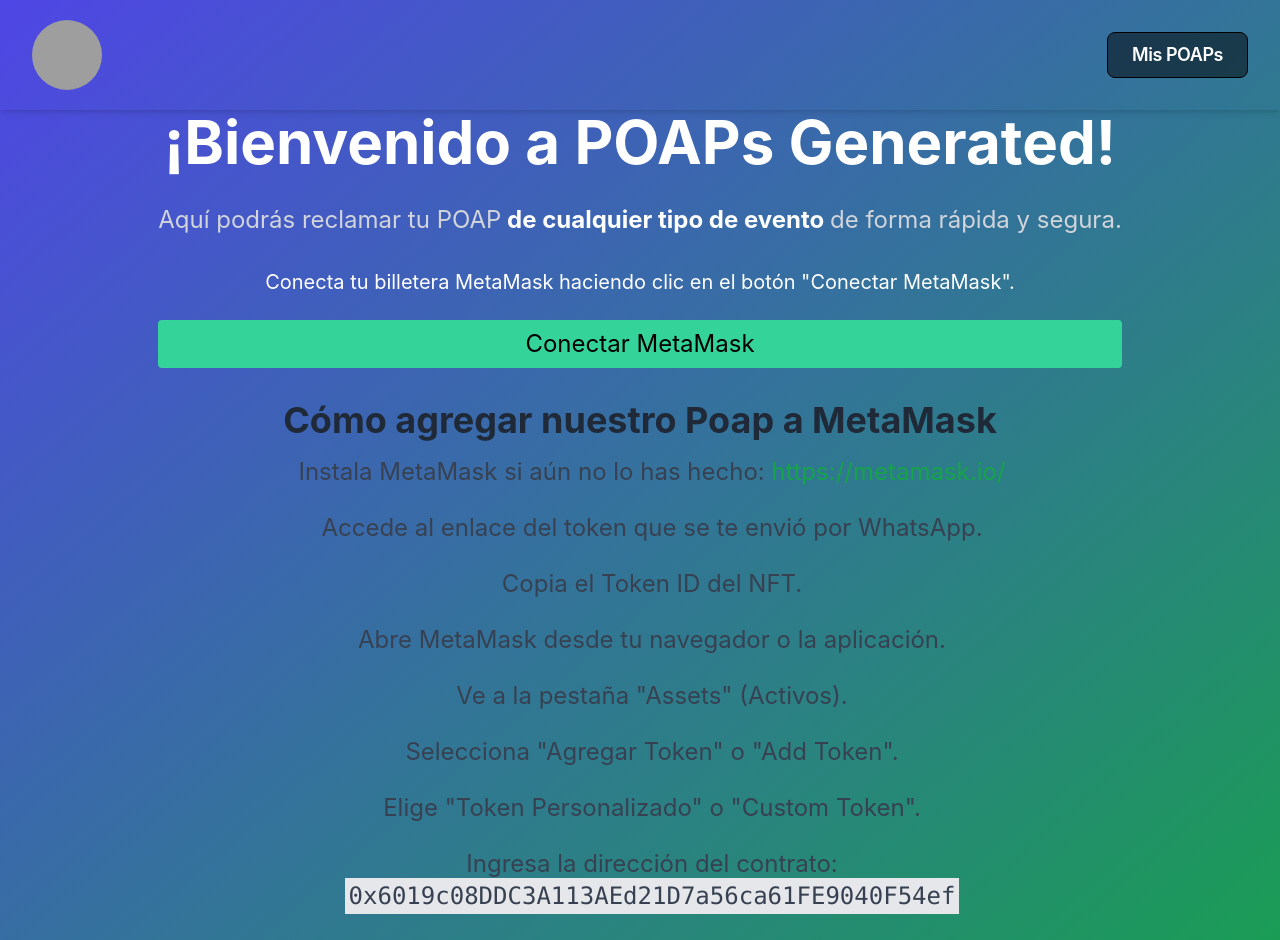
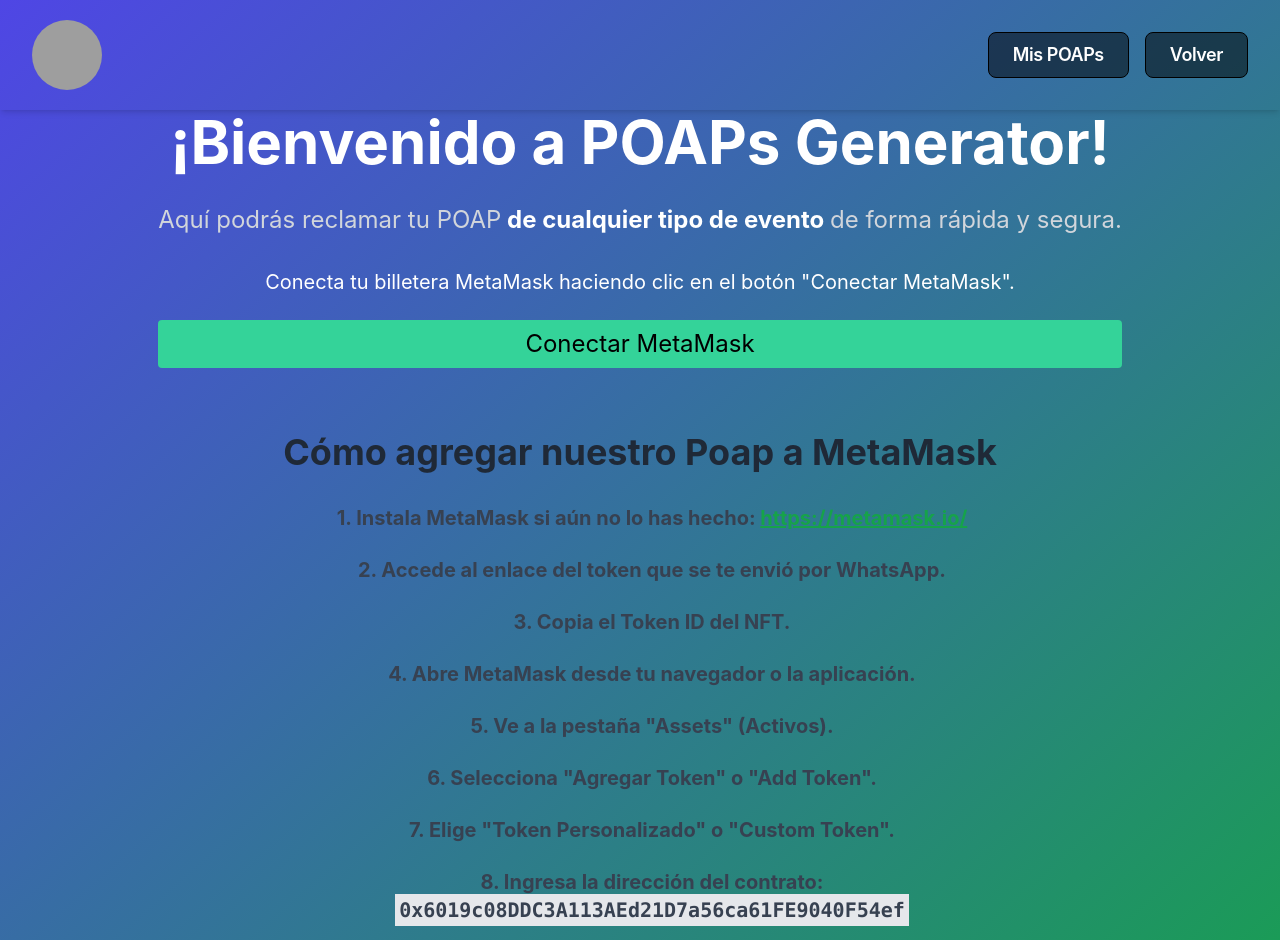
Before and after one commit to Colifaa/Andino, a Next.js app: page /mint/1 in a window 1280 px wide. Shown: the top 940 px of the page. Built offline with nearby package versions, Linux system fonts and the light colour scheme; grey boxes are pictures that could not be loaded.

Commit message:
finalizado

```diff
--- a/src/components/Cards.jsx
+++ b/src/components/Cards.jsx
@@ -89,11 +89,15 @@
       {isDrawer ? (
         // Contenido específico para el Drawer
         <div>
-          <p className="text-4xl font-bold text-green-500">Evento: {card.name}</p>
+            <Flex align="center" justify="center">
+          <p className="text-4xl font-bold text-green-700">Evento: {card.name}</p>
+          </Flex>
           <Flex mt="10" align="center" justify="center">
             <Image src={card.image} alt={card.title} objectFit="cover" rounded="full" borderRadius="full" boxSize="220px" />
           </Flex>
-          <p className="text-4xl font-bold text-red-500">{card.description}</p>
+          <Flex align="center" justify="center">
+          <p className=" mt=10 text-4xl font-bold text-red-900">{card.description}</p>
+          </Flex>
         </div>
       ) : (
         // Contenido para la tarjeta
@@ -143,7 +147,8 @@
             </DrawerHeader>
             <DrawerBody mt="10" size="md" color="blue" borderRadius="50px">
   {selectedCard && renderCardContent(selectedCard, true)}
-  <div className="mt-8 bg-green-700 text-BLACK p-4 rounded-md mb-4">
+  <div className="mt-8 mb-4 text-blue relative text-center bg-emerald-400 text-black inline-block hover:bg-emerald-300 rounded-md">
+
     <p className="text-2xl font-semibold">¡FELICIDADES POR HABER CULMINADO CON EL EVENTO!</p>
     <p className="text-lg">Esperamos que disfrutes tu Poap. ¡Gracias por participar!</p>
   </div>
--- a/src/components/CardsUser.jsx
+++ b/src/components/CardsUser.jsx
@@ -152,9 +152,12 @@
       bgImage="https://media.istockphoto.com/id/1135953192/es/foto/bosque-en-una-cresta-de-monta%C3%B1a-cubierta-de-nieve-v%C3%ADa-l%C3%A1ctea-en-un-cielo-estrellado-noche-de.jpg?s=2048x2048&w=is&k=20&c=N5ts0vAVPWN3krWvLNWtdCg7hkxHvuqCJHJQSAN6jr4="
     >
       <DrawerHeader borderBottomWidth="1px" borderBottomColor="orange" color="orange">
-        Detalles de la tarjeta
+        My Poap
       </DrawerHeader>
       <DrawerBody mt="10" size="md" borderRadius="50px">
+      <Flex align="center" justify="center">
+      <h3 className="text-4xl font-bold mb-2 text-green-700 font-serif mt-8 mb-4"> Evento: {selectedCard?.name}</h3>
+      </Flex>
         <Flex align="center" justify="center">
           <Image
             src={selectedCard?.image}
@@ -165,12 +168,20 @@
             boxSize="220px"
           />
         </Flex>
-        <h3 className="text-4xl font-bold mb-2 text-gray-800 font-serif">{selectedCard?.name}</h3>
-        <p className="text-4xl font-bold mb-2 text-gray-800 font-serif">{selectedCard?.description}</p>
+        <Flex  align="center" justify="center">
+        <p className="text-4xl font-bold mb-2 text-red-900 font-serif mt-8 mb-4">{selectedCard?.description}</p>
+        </Flex>
+
+        <div className="mt-8 mb-4 text-blue relative text-center bg-emerald-400 text-black inline-block hover:bg-emerald-300 rounded-md ">
+
+         <p className="text-2xl font-semibold">¡FELICIDADES POR HABER CREADO UN NUEVO EVENTO!</p>
+         <p className="text-lg">Esperamos que disfrutes tu Poap. ¡Gracias por participar!</p>
+       </div>
 
         <Button mt={4} onClick={closeDrawer}>
           Cerrar
         </Button>
+
       </DrawerBody>
     </DrawerContent>
   </DrawerOverlay>
--- a/src/components/CardsUsersRecent.jsx
+++ b/src/components/CardsUsersRecent.jsx
@@ -86,11 +86,15 @@
       {isDrawer ? (
         // Contenido específico para el Drawer
         <div>
-          <p className="text-4xl font-bold text-green-500">Evento: {card.name}</p>
+           <Flex  align="center" justify="center">
+          <p className="text-4xl font-bold text-green-700">Evento: {card.name}</p>
+          </Flex>
           <Flex mt="10" align="center" justify="center">
             <Image src={card.image} alt={card.title} objectFit="cover" rounded="full" borderRadius="full" boxSize="220px" />
           </Flex>
-          <p className="text-4xl font-bold text-red-500">Descripcion: {card.description}</p>
+          <Flex mt="10" align="center" justify="center">
+          <p className="text-4xl font-bold text-red-900"> {card.description}</p>
+          </Flex>
         </div>
       ) : (
         // Contenido para la tarjeta
@@ -138,10 +142,11 @@
       </DrawerHeader>
       <DrawerBody mt="10" size="md" color="blue" borderRadius="50px">
         {selectedDrawerCard && renderCardContent(selectedDrawerCard, true)}
-        <div className="mt-8 bg-green-700 text-BLACK p-4 rounded-md mb-4">
-    <p className="text-2xl font-semibold">¡FELICIDADES POR HABER CULMINADO CON EL EVENTO!</p>
-    <p className="text-lg">Esperamos que disfrutes tu Poap. ¡Gracias por participar!</p>
-  </div>
+        <div className="mt-8 mb-4 text-blue relative text-center bg-emerald-400 text-black inline-block hover:bg-emerald-300 rounded-md">
+
+         <p className="text-2xl font-semibold">¡FELICIDADES POR HABER CULMINADO CON EL EVENTO!</p>
+         <p className="text-lg">Esperamos que disfrutes tu Poap. ¡Gracias por participar!</p>
+       </div>
         <Button mt={4} onClick={closeDrawer}>
           Cerrar
         </Button>
--- a/src/components/MetamaskPasos.jsx
+++ b/src/components/MetamaskPasos.jsx
@@ -2,14 +2,14 @@
 
 function MetamaskPasos() {
   return (
-    <div className="container max-w-4xl mx-auto px-4">
-      <h1 className="text-4xl font-bold mb-4 text-gray-800">Cómo agregar nuestro Poap a MetaMask</h1>
+    <div className="container max-w-4xl mx-auto px-4 py-8">
+      <h1 className="text-4xl font-bold mb-8 text-gray-800">Cómo agregar nuestro Poap a MetaMask</h1>
       <ol className="list-none pl-6 text-lg text-gray-700">
         <li className="mb-6">
-          <p className="text-2xl">
-            Instala MetaMask si aún no lo has hecho:{' '}
+          <p className="text-xl font-bold ">
+            1. Instala MetaMask si aún no lo has hecho:{' '}
             <a
-              className="text-green-600"
+              className="text-green-600 underline"
               href="https://metamask.io/"
               target="_blank"
               rel="noopener noreferrer"
@@ -19,34 +19,34 @@
           </p>
         </li>
         <li className="mb-6">
-          <p className="text-2xl">Accede al enlace del token que se te envió por WhatsApp.</p>
+          <p className="text-xl font-bold ">2. Accede al enlace del token que se te envió por WhatsApp.</p>
         </li>
         <li className="mb-6">
-          <p className="text-2xl">Copia el Token ID del NFT.</p>
+          <p className="text-xl font-bold">3. Copia el Token ID del NFT.</p>
         </li>
         <li className="mb-6">
-          <p className="text-2xl">Abre MetaMask desde tu navegador o la aplicación.</p>
+          <p className="text-xl font-bold">4. Abre MetaMask desde tu navegador o la aplicación.</p>
         </li>
         <li className="mb-6">
-          <p className="text-2xl">Ve a la pestaña "Assets" (Activos).</p>
+          <p className="text-xl font-bold">5. Ve a la pestaña "Assets" (Activos).</p>
         </li>
         <li className="mb-6">
-          <p className="text-2xl">Selecciona "Agregar Token" o "Add Token".</p>
+          <p className="text-xl font-bold">6. Selecciona "Agregar Token" o "Add Token".</p>
         </li>
         <li className="mb-6">
-          <p className="text-2xl">Elige "Token Personalizado" o "Custom Token".</p>
+          <p className="text-xl font-bold">7. Elige "Token Personalizado" o "Custom Token".</p>
         </li>
         <li className="mb-6">
-          <p className="text-2xl">
-            Ingresa la dirección del contrato:{' '}
+          <p className="text-xl font-bold">
+            8. Ingresa la dirección del contrato:{' '}
             <code className="bg-gray-200 p-1">0x6019c08DDC3A113AEd21D7a56ca61FE9040F54ef</code>
           </p>
         </li>
         <li className="mb-6">
-          <p className="text-2xl">Ingresa el Token ID que copiaste.</p>
+          <p className="text-xl font-bold">9. Ingresa el Token ID que copiaste.</p>
         </li>
         <li className="mb-6">
-          <p className="text-2xl">Confirma la adición del NFT.</p>
+          <p className="text-xl font-bold">10. Confirma la adición del NFT.</p>
         </li>
       </ol>
     </div>
--- a/src/components/NavBarUser.jsx
+++ b/src/components/NavBarUser.jsx
@@ -1,11 +1,19 @@
 import { Flex, Box, Image } from '@chakra-ui/react';
 import Link from 'next/link';
+import { useRouter } from 'next/router';
 
 const NavBarUser = () => {
+  const router = useRouter();
+
+  const handleBack = () => {
+    router.back();
+  };
+
   return (
     <Box bg="white" boxShadow="md">
       <nav className="fixed inset-x-0 top-0 z-10 w-full px-4 py-1 bg-[#YourPOAPColor] shadow-md border-[#YourBorderColor] dark:bg-[#YourDarkColor] transition duration-700 ease-out">
         <Flex justify="space-between" align="center" p={4}>
+
           <Link href="/">
             <Box width="8rem" height="auto">
               <Image
@@ -18,12 +26,17 @@
           </Link>
           <div className="flex items-center space-x-4 text-lg font-semibold tracking-tight">
             <Link
-
-              className=" px-6 py-2 text-white transition duration-500 ease-out bg-black bg-opacity-50 border border-black rounded-lg hover:bg-opacity-100"
+              className="px-6 py-2 text-white transition duration-500 ease-out bg-black bg-opacity-50 border border-black rounded-lg hover:bg-opacity-100"
               href="/collection"
             >
-       Mis POAPs
+              Mis POAPs
             </Link>
+            <button
+              className="px-6 py-2 text-white transition duration-500 ease-out bg-black bg-opacity-50 border border-black rounded-lg hover:bg-opacity-100"
+              onClick={handleBack}
+            >
+              Volver
+            </button>
           </div>
         </Flex>
       </nav>
--- a/src/pages/mint/[eventId].js
+++ b/src/pages/mint/[eventId].js
@@ -86,7 +86,7 @@
         <div className="flex-grow text-center space-y-8">
           <div>
             <h1 className="mt-16 text-white text-6xl font-bold">
-              ¡Bienvenido a POAPs Generated!
+              ¡Bienvenido a POAPs Generator!
             </h1>
           </div>
           <div>
```
